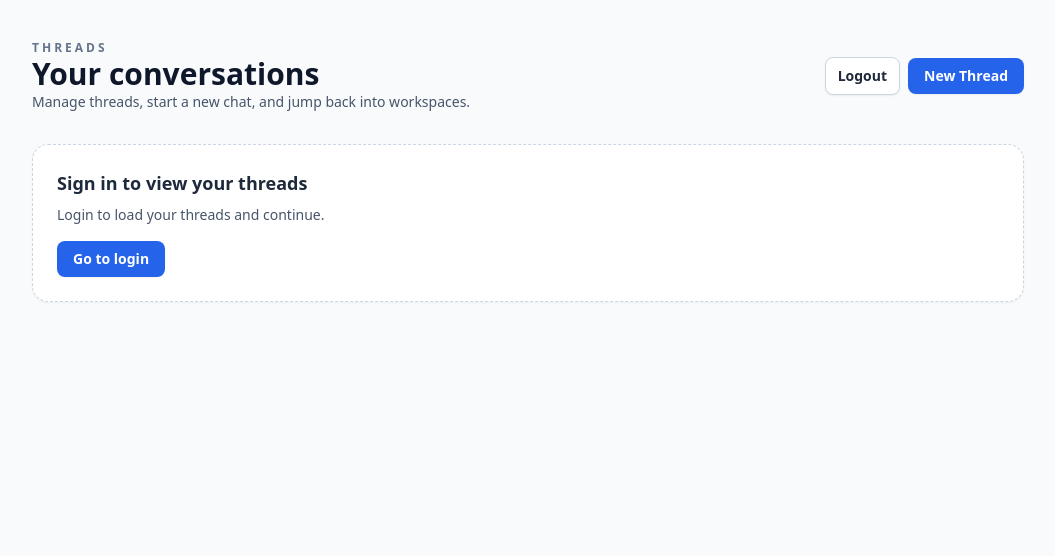
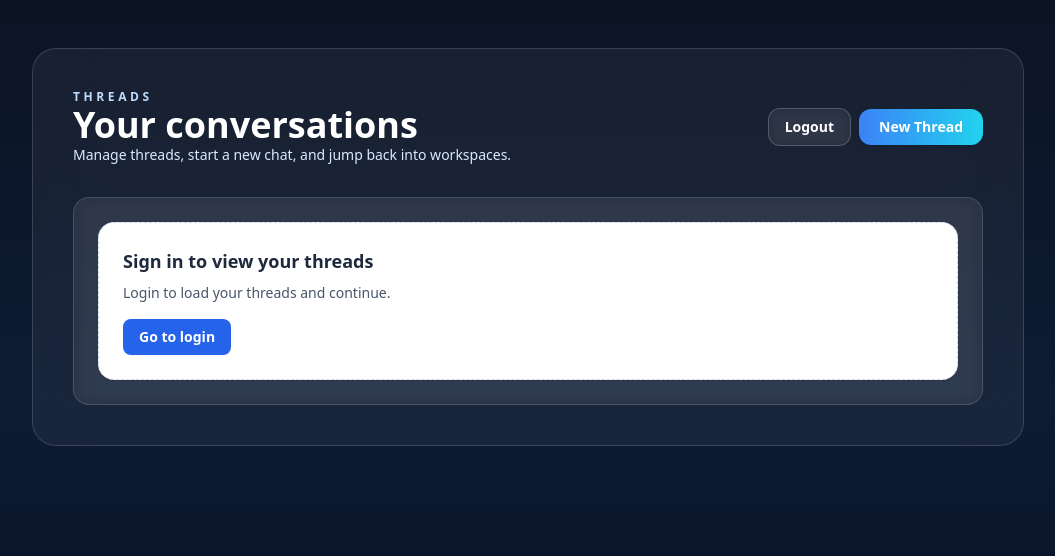
Before and after one commit to Sooobeo/LLM_upgrade, a Next.js app in the folder frontend/: page /threads in a window 1280 px wide. Shown: the top 556 px of the page, without its empty margins (112-1167 px from the left). Built offline with nearby package versions, Linux system fonts and the light colour scheme; no server answers.

Commit message:
[threads] 디자인 개선

```diff
--- a/frontend/src/app/threads/page.tsx
+++ b/frontend/src/app/threads/page.tsx
@@ -54,39 +54,55 @@ export default function ThreadsPage() {
   };
 
   return (
-    <div className="min-h-screen bg-slate-50">
-      <div className="mx-auto max-w-5xl px-4 py-10">
-        <header className="mb-8 flex flex-col gap-3 sm:flex-row sm:items-center sm:justify-between">
+    <div className="min-h-screen bg-gradient-to-b from-[#0c1424] via-[#0d1b33] to-[#0a1022] text-white">
+      <div className="mx-auto max-w-5xl px-4 py-12">
+        {/* ===== Glass Card ===== */}
+        <div className="rounded-3xl border border-white/15 bg-white/5 backdrop-blur-xl px-6 py-8 md:px-10 md:py-10">
+          {/* ===== Header ===== */}
+          <header className="mb-8 flex flex-col gap-4 sm:flex-row sm:items-center sm:justify-between">
             <div>
-            <p className="text-xs font-semibold uppercase tracking-[0.25em] text-slate-500">Threads</p>
-            <h1 className="text-3xl font-bold text-slate-900">Your conversations</h1>
-            <p className="text-sm text-slate-600">
+              <p className="text-xs font-semibold uppercase tracking-[0.3em] text-blue-200">
+                Threads
+              </p>
+              <h1 className="text-3xl font-bold text-white md:text-4xl">
+                Your conversations
+              </h1>
+              <p className="text-sm text-blue-100">
                 Manage threads, start a new chat, and jump back into workspaces.
               </p>
             </div>
+
             <div className="flex items-center gap-2">
               <button
-              className="rounded-lg border border-slate-300 bg-white px-3 py-2 text-sm font-semibold text-slate-800 shadow-sm hover:bg-slate-100"
                 onClick={logout}
+                className="rounded-xl border border-white/20 bg-white/5 px-4 py-2 text-sm font-semibold text-white backdrop-blur transition hover:bg-white/10"
               >
                 Logout
               </button>
               <button
-              className="rounded-lg bg-blue-600 px-4 py-2 text-sm font-semibold text-white shadow-sm hover:bg-blue-700"
                 onClick={() => setIsModalOpen(true)}
+                className="rounded-xl bg-gradient-to-r from-blue-500 to-cyan-400 px-5 py-2 text-sm font-semibold text-white shadow transition hover:-translate-y-0.5 hover:shadow-lg"
               >
                 New Thread
               </button>
             </div>
           </header>
 
+          {/* ===== Content ===== */}
           {!token ? (
-          <InlineLoginPrompt title="Sign in to view your threads" message="Login to load your threads and continue." />
+            <div className="rounded-2xl border border-white/15 bg-white/5 p-6 backdrop-blur">
+              <InlineLoginPrompt
+                title="Sign in to view your threads"
+                message="Login to load your threads and continue."
+              />
+            </div>
           ) : error ? (
-          <div className="rounded-xl border border-red-200 bg-red-50 px-4 py-3 text-sm text-red-700">
+            <div className="rounded-xl border border-red-400/30 bg-red-500/10 px-4 py-3 text-sm text-red-200 backdrop-blur">
               {(error as any)?.message || "스레드를 불러오지 못했습니다."}
             </div>
           ) : (
+            <div className="mt-4 rounded-2xl border border-white/10 bg-white/5 p-6 backdrop-blur">
+
               <ThreadList
                 threads={threads}
                 isLoading={isLoading}
@@ -104,9 +120,12 @@ export default function ThreadsPage() {
                 onWorkspace={(id) => setWorkspaceThreadId(id)}
                 onMembers={(id) => setMembersThreadId(id)}
               />
+            </div>
           )}
         </div>
+      </div>
 
+      {/* ===== Modals ===== */}
       <NewThreadModal
         isOpen={isModalOpen}
         onClose={() => setIsModalOpen(false)}
@@ -127,7 +146,10 @@ export default function ThreadsPage() {
       )}
 
       {membersThreadId && (
-        <WorkspaceMembersModal threadId={membersThreadId} onClose={() => setMembersThreadId(null)} />
+        <WorkspaceMembersModal
+          threadId={membersThreadId}
+          onClose={() => setMembersThreadId(null)}
+        />
       )}
     </div>
   );
--- a/frontend/src/components/NewThreadModal.tsx
+++ b/frontend/src/components/NewThreadModal.tsx
@@ -112,16 +112,25 @@ export function NewThreadModal({ isOpen, onClose, onCreated, token }: Props) {
             <div>
               <label className="mb-1 block text-sm font-semibold text-slate-700">Title</label>
               <input
-                className="w-full rounded-lg border border-slate-200 px-3 py-2 text-sm focus:border-blue-500 focus:outline-none focus:ring-2 focus:ring-blue-200"
+                className="w-full rounded-lg border border-slate-200
+                          bg-white text-slate-900
+                          px-3 py-2 text-sm
+                          placeholder:text-slate-400
+                          focus:border-blue-500 focus:outline-none focus:ring-2 focus:ring-blue-200"
                 value={title}
                 onChange={(e) => setTitle(e.target.value)}
                 placeholder="Thread title"
               />
+
             </div>
             <div>
               <label className="mb-1 block text-sm font-semibold text-slate-700">First message</label>
               <textarea
-                className="min-h-[120px] w-full rounded-lg border border-slate-200 px-3 py-2 text-sm focus:border-blue-500 focus:outline-none focus:ring-2 focus:ring-blue-200"
+                className="min-h-[120px] w-full rounded-lg border border-slate-200
+                          bg-white text-slate-900
+                          px-3 py-2 text-sm
+                          placeholder:text-slate-400
+                          focus:border-blue-500 focus:outline-none focus:ring-2 focus:ring-blue-200"
                 value={message}
                 onChange={(e) => setMessage(e.target.value)}
                 placeholder="What do you want to ask?"
--- a/frontend/src/components/ThreadList.tsx
+++ b/frontend/src/components/ThreadList.tsx
@@ -38,13 +38,7 @@ export function ThreadList({ threads, isLoading, onSelect, onNew, onDelete, onWo
   return (
     <div className="space-y-3">
       <div className="flex items-center justify-between">
-        <h2 className="text-lg font-semibold text-slate-900">Recent threads</h2>
-        <button
-          className="rounded-full bg-blue-600 px-4 py-2 text-sm font-semibold text-white shadow-sm hover:bg-blue-700"
-          onClick={onNew}
-        >
-          New Thread
-        </button>
+        <h2 className="text-lg font-semibold text-slate-900 text-white/90">Recent threads</h2>
       </div>
       <div className="grid gap-3 sm:grid-cols-2">
         {threads.map((t) => (
```
Lines whose indentation alone changed are shown as unchanged.
